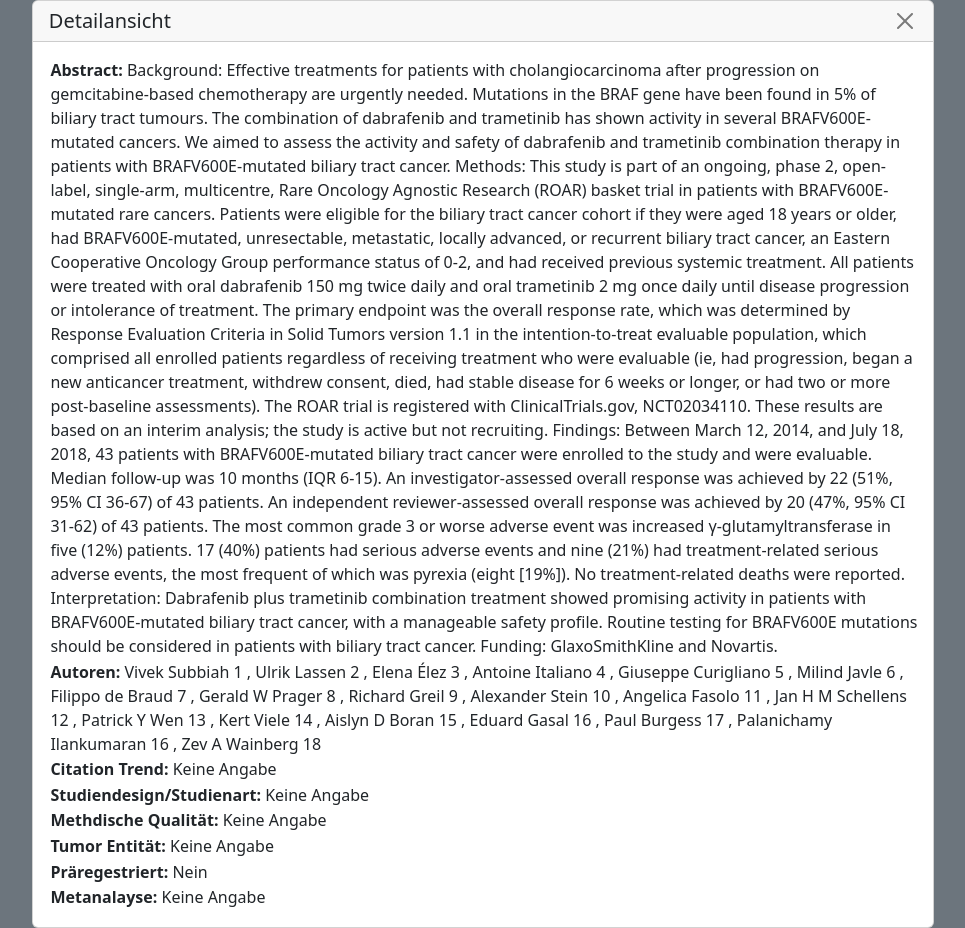
After one commit to taubsity/datadings, a Flask app: page /detail/1 in a window 1280 px wide. The commit adds this page. Shown: the whole page, without its empty margins (157-1122 px from the left). Run offline with Flask 3, Linux system fonts and the light colour scheme; some libraries are stand-ins or nearby versions.

Commit message:
new pages when opening detail

```diff
--- a/app.py
+++ b/app.py
@@ -51,5 +51,13 @@ def get_data():
     return jsonify(data)
 
 
+@app.route("/detail/<int:row_id>")
+def detail(row_id):
+    data = load_data()  # from the load_data() function
+    if 0 <= row_id < len(data):
+        return render_template("detail.html", row=data[row_id])
+    return "Detail not found", 404
+
+
 if __name__ == "__main__":
     app.run(debug=True)
--- a/static/styles.css
+++ b/static/styles.css
@@ -76,3 +76,38 @@ p {
 	margin-bottom: 20px;
 	margin-top: 20px;
 }
+
+/* Detail page specific styling */
+.detail-body {
+    background-color: #6c757d; /* Grey background for the entire page */
+}
+
+.detail-container {
+    min-height: 100vh;
+    display: flex;
+    justify-content: center;
+    align-items: center;
+	width: 100%;
+}
+
+.detail-card {
+    width: 80%;
+}
+
+/* Adjust paragraph styling within the detail card */
+.detail-card .card-body p {
+    margin: 0 0 0.1em 0.1em;
+    width: 100%;
+    overflow-wrap: break-word;
+}
+
+/* Fixed column widths for the detail view table */
+.detail-table th {
+    width: 40%;
+    white-space: nowrap;
+}
+
+.detail-table td {
+    width: 60%;
+    word-wrap: break-word;
+}
--- /dev/null
+++ b/templates/detail.html
@@ -0,0 +1,35 @@
+<!DOCTYPE html>
+<html lang="de">
+<head>
+    <meta charset="UTF-8" />
+    <title>Studien-Datenbank Detail</title>
+    <link
+        rel="stylesheet"
+        href="https://cdnjs.cloudflare.com/ajax/libs/bootstrap/5.3.0/css/bootstrap.min.css"
+    />
+    <link
+        rel="stylesheet"
+        href="{{ url_for('static', filename='styles.css') }}"
+    />
+</head>
+<body class="detail-body">
+    <div class="container detail-container">
+        <div class="card detail-card">
+            <div class="card-header d-flex justify-content-between align-items-center">
+                <h5 class="mb-0">Detailansicht</h5>
+                <button type="button" class="btn-close" aria-label="Close" onclick="window.history.back()"></button>
+            </div>
+            <div class="card-body">
+                <p><strong>Abstract:</strong> {{ row.Abstract or "Keine Angabe" }}</p>
+                <p><strong>Autoren:</strong> {{ row.Autoren or "Keine Angabe" }}</p>
+                <p><strong>Citation Trend:</strong> {{ row.Citation_Trend or "Keine Angabe" }}</p>
+                <p><strong>Studiendesign/Studienart:</strong> {{ row.Studiendesign or "Keine Angabe" }}</p>
+                <p><strong>Methdische Qualität:</strong> {{ row.Methdische_Qualität or "Keine Angabe" }}</p>
+                <p><strong>Tumor Entität:</strong> {{ row.Tumor_Entität or "Keine Angabe" }}</p>
+                <p><strong>Präregestriert:</strong> {{ row.Präregestriert or "Keine Angabe" }}</p>
+                <p><strong>Metanalayse:</strong> {{ row.Metanalyse or "Keine Angabe" }}</p>
+            </div>
+        </div>
+    </div>
+</body>
+</html>
```
Also changed, not shown: static/script.js (+10 -21 lines).
